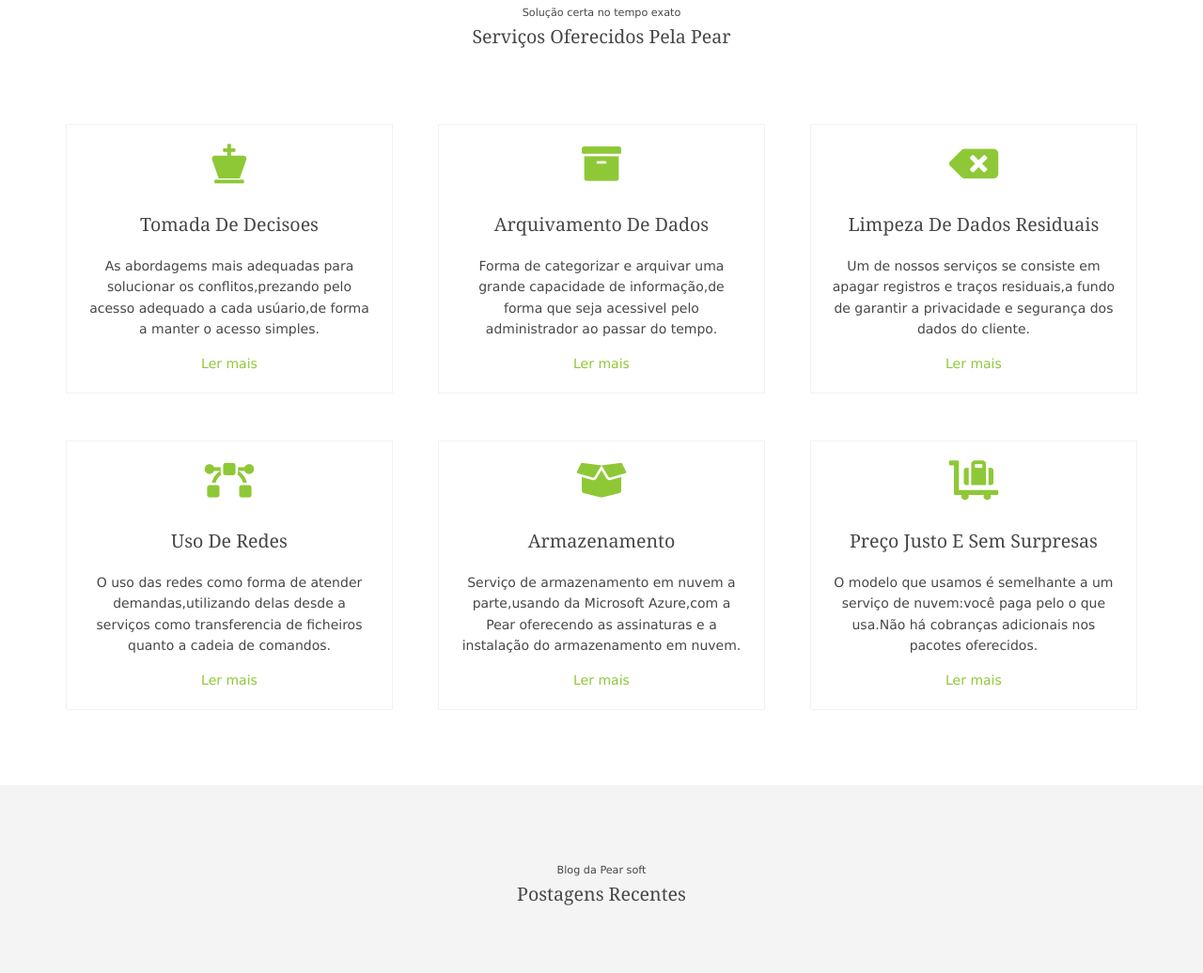
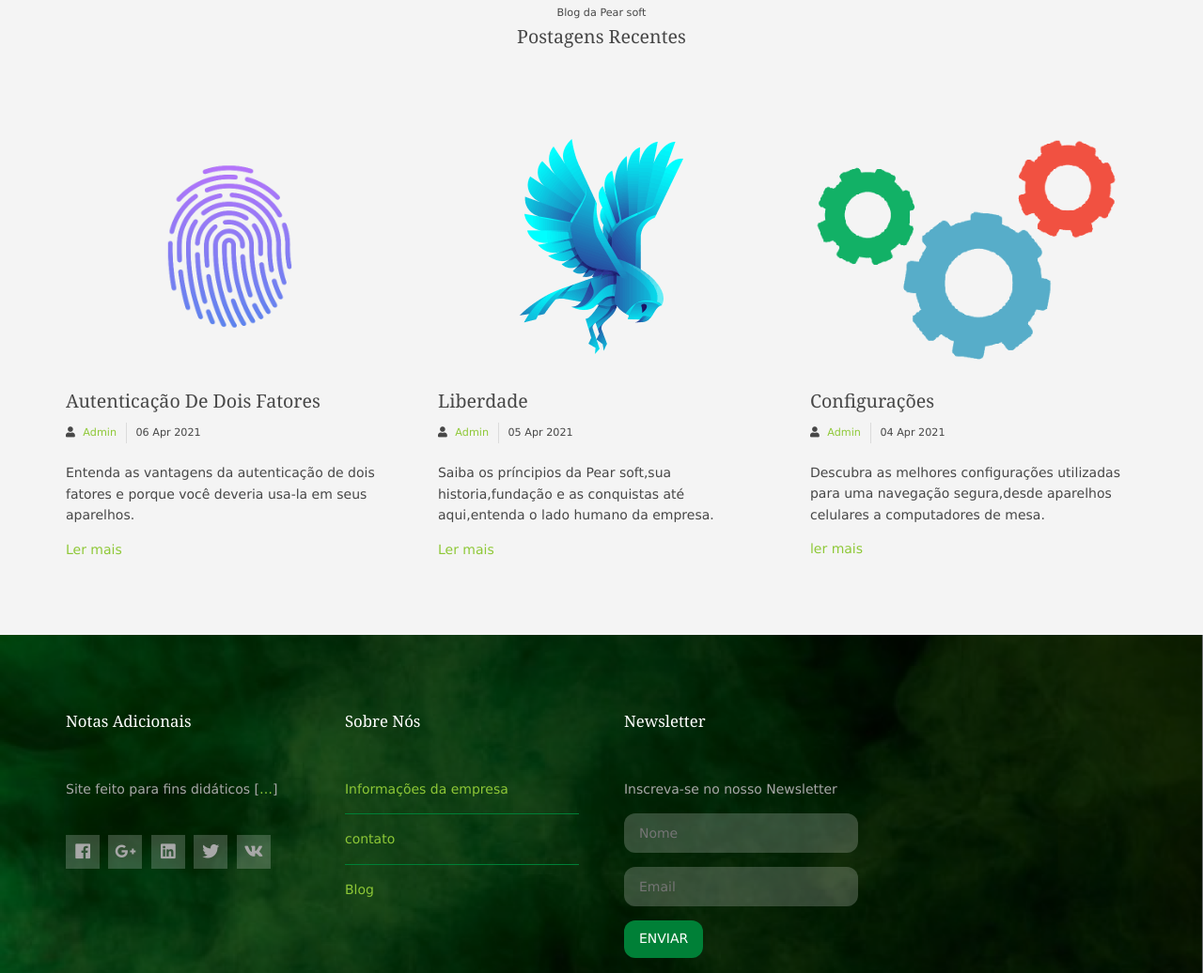
Before and after one commit to Lenom125/pearsoft, a plain HTML site: page index.html in a window 1280 px wide. Shown: the part 3575-4611 px from the top of the page at 94% size. Drawn offline with Linux system fonts and the light colour scheme.

Commit message:
Update index.html

```diff
--- a/index.html
+++ b/index.html
@@ -204,60 +204,7 @@
 
   </section>
 </div>
-<div class="wrapper row3">
-  <section id="services" class="hoc container clear">
 
-    <div class="sectiontitle">
-      <p class="nospace font-xs">Solução certa no tempo exato</p>
-      <h6 class="heading">Serviços oferecidos pela Pear</h6>
-    </div>
-    <ul class="nospace group grid-3">
-      <li class="one_third">
-        <article><a href="#"><i class="fas fa-chess-king"></i></a>
-          <h6 class="heading">tomada de decisoes</h6>
-          <p>As abordagems mais adequadas para solucionar os conflitos,prezando pelo acesso adequado a cada usúario,de forma a manter o acesso simples.</p>
-          <footer><a href="#">Ler mais</a></footer>
-        </article>
-      </li>
-      <li class="one_third">
-        <article><a href="#"><i class="fas fa-archive"></i></a>
-          <h6 class="heading">arquivamento de dados</h6>
-          <p>Forma de categorizar e arquivar uma grande capacidade de informação,de forma que seja acessivel pelo administrador ao passar do tempo.</p>
-          <footer><a href="#">Ler mais</a></footer>
-        </article>
-      </li>
-      <li class="one_third">
-        <article><a href="#"><i class="fas fa-backspace"></i></a>
-          <h6 class="heading">limpeza de dados residuais</h6>
-          <p>Um de nossos serviços se consiste em apagar registros e traços residuais,a fundo de garantir a privacidade e segurança dos dados do cliente.</p>
-          <footer><a href="#">Ler mais</a></footer>
-        </article>
-      </li>
-      <li class="one_third">
-        <article><a href="#"><i class="fas fa-bezier-curve"></i></a>
-          <h6 class="heading">uso de Redes</h6>
-          <p>O uso das redes como forma de atender demandas,utilizando delas desde a serviços como transferencia de ficheiros quanto a cadeia de comandos.</p>
-          <footer><a href="#">Ler mais</a></footer>
-        </article>
-      </li>
-      <li class="one_third">
-        <article><a href="#"><i class="fas fa-box-open"></i></a>
-          <h6 class="heading">Armazenamento</h6>
-          <p>Serviço de armazenamento em nuvem a parte,usando da Microsoft Azure,com a Pear oferecendo as assinaturas e a instalação do armazenamento em nuvem.</p>
-          <footer><a href="#">Ler mais</a></footer>
-        </article>
-      </li>
-      <li class="one_third">
-        <article><a href="#"><i class="fas fa-luggage-cart"></i></a>
-          <h6 class="heading">Preço justo e sem surpresas</h6>
-          <p>O modelo que usamos é semelhante a um serviço de nuvem:você paga pelo o que usa.Não há cobranças adicionais nos pacotes oferecidos.</p>
-          <footer><a href="#">Ler mais</a></footer>
-        </article>
-      </li>
-    </ul>
-
-  </section>
-</div>
 
 <div class="wrapper row2">
   <section class="hoc container clear">
```
